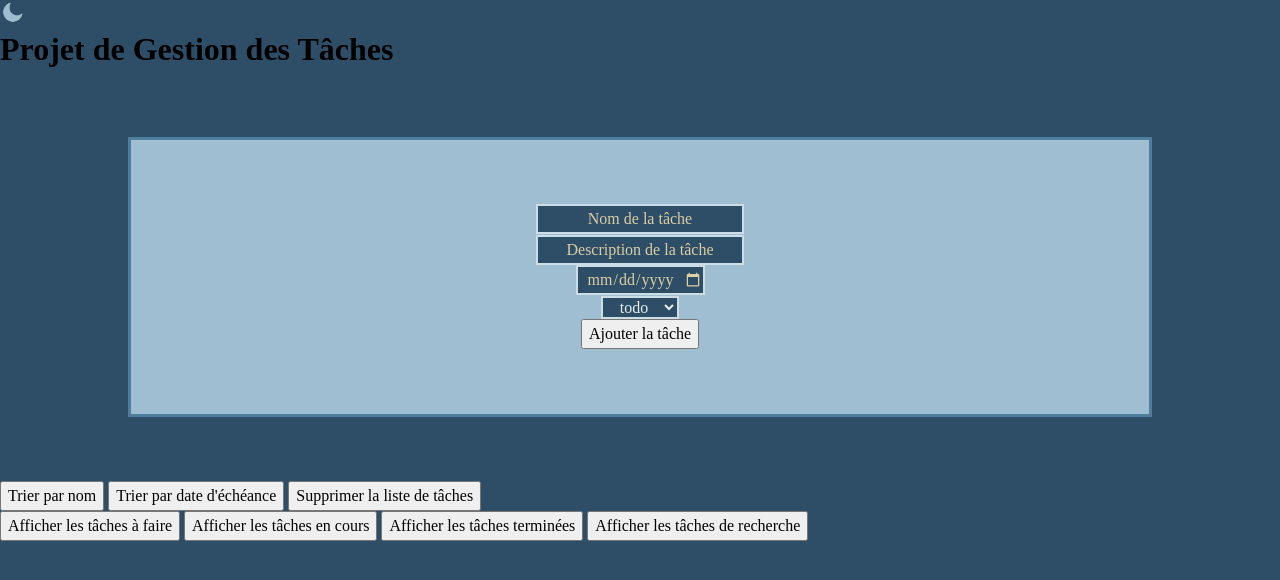
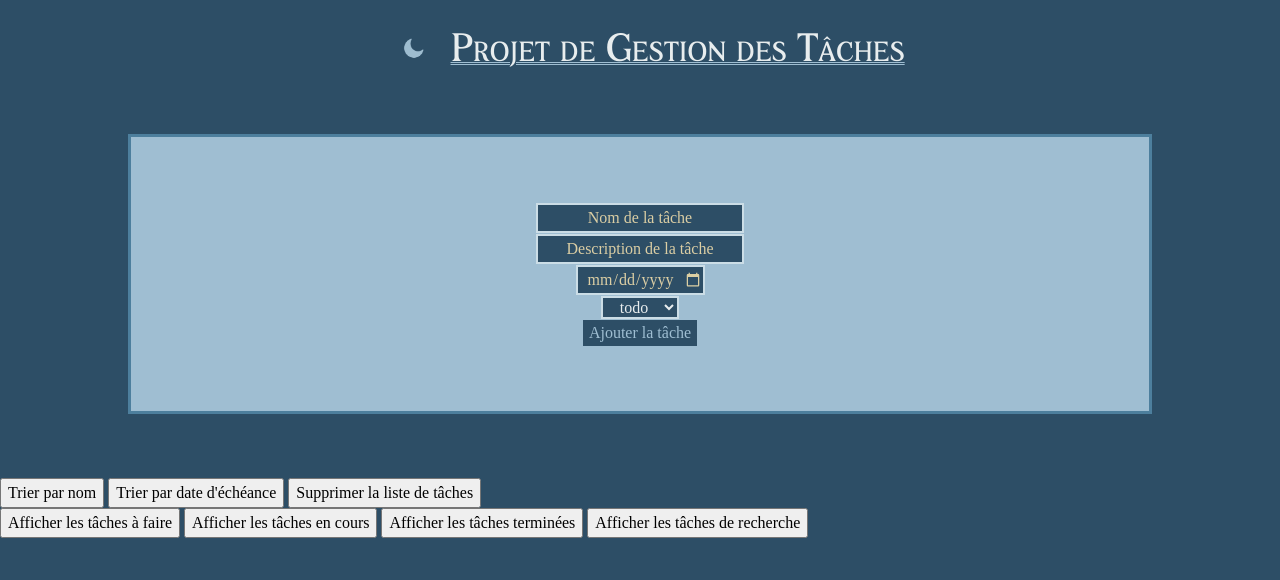
Before and after one commit to nyxisnyx/projectplanner, a plain HTML site: page index.html in a window 1280 px wide. Drawn offline with Linux system fonts and the light colour scheme.

Commit message:
Change appearance of Add Task button

```diff
--- a/assets/style/style.scss
+++ b/assets/style/style.scss
@@ -93,12 +93,15 @@ body {
   header {
     display: flex;
     flex-direction: row;
+    justify-content: center;
+    align-items: baseline;
 
       #dark-mode-toggle {
         background-color: transparent;
         border: none;
         cursor: pointer;
         padding: 0;
+        margin-left: 2%;
       }
 
       #dark-mode-toggle img {
@@ -111,6 +114,7 @@ body {
         color:$grey;
         text-align:center;
         margin-top:2%;
+        margin-left:2%;
         text-decoration: underline double 0.01rem $lightblue;
         font-family: $beau;
         font-weight: 100;
@@ -119,8 +123,6 @@ body {
         line-height:2.8rem;
     }
   }
-
-
 
   .task-form {
     display:flex;
@@ -135,7 +137,6 @@ body {
     border: solid 3px $midblue;
     background-color: $lightblue;
     padding:5%;
-    }
 
     #task-name {
       background-color: $darkblue;
@@ -159,13 +160,16 @@ body {
       color:$softyellow;
     }
 
+    #due-date {
+      min-width: 126px;
+      min-height: 30px;
+    }
+
     input[type="date"] {
       background-color: $darkblue;
       border:2px solid $greyblue;
       text-align:center;
       color:$grey;
-
-
     }
 
     input[type="date"]::-webkit-datetime-edit-month-field {
@@ -195,10 +199,18 @@ body {
       text-align:center;
       color:$grey;
     }
+
+    #add-task-btn {
+      background-color: $darkblue;
+      color:$lightblue;
+      border:none;
     }
 
-//Giovanni
-
+    #add-task-btn:hover {
+      color:$grey !important;
+    }
+  }
+}
 
 /* Dark mode styles */
 .dark-theme {
@@ -211,8 +223,3 @@ body {
     }
   }
 }
-
-#due-date {
-  min-width: 126px;
-  min-height: 30px;
-}
--- a/index.html
+++ b/index.html
@@ -14,9 +14,10 @@
         id="dark-mode-toggle">
         <img src="assets/img/sun.png" id="icon">
         </button>
+        <h1>Projet de Gestion des Tâches</h1>
     </header>
     <div class="container">
-        <h1>Projet de Gestion des Tâches</h1>
+
         <div class="task-form">
             <input type="text" id="task-name" placeholder="Nom de la tâche">
             <input type="text" id="task-description" placeholder="Description de la tâche">
```
Also changed, not shown: assets/style/style.css, 1 other file. Lines whose indentation alone changed are shown as unchanged.
